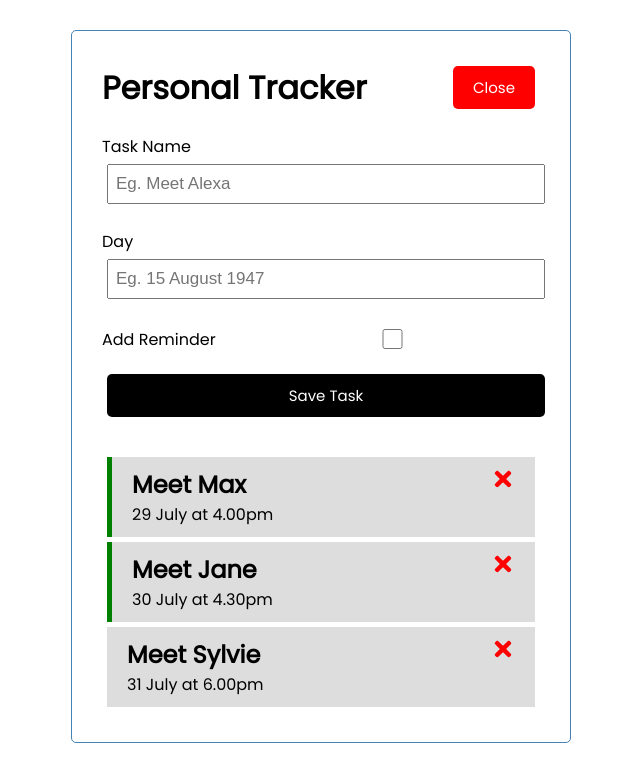
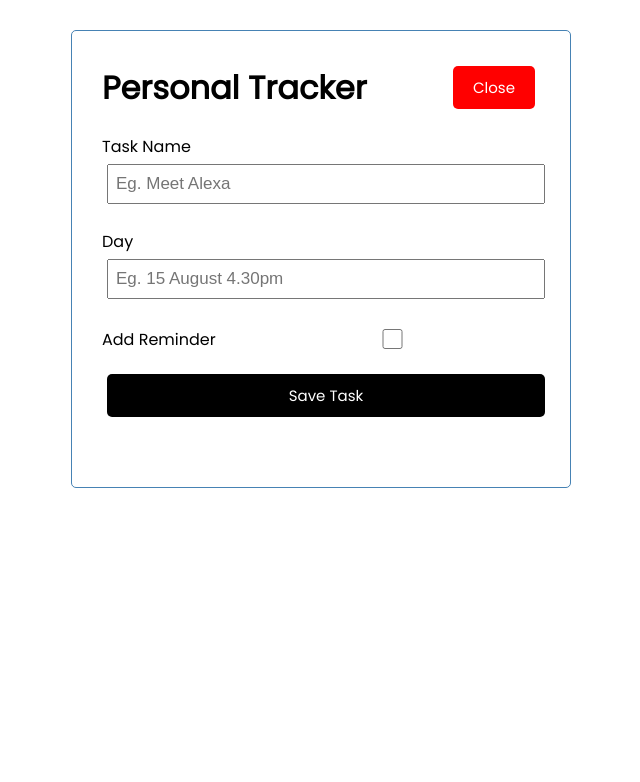
Before and after one commit to Anushree-cloud/personal-tracker-react-project, a React (Create React App) app: page / in a window 1280 px wide. Both pictures are taken after a click on the button "Add". Shown: the top 782 px of the page, without its empty margins (319-959 px from the left). Built offline with nearby package versions, Linux system fonts and the light colour scheme; data requests are answered from the project's data file.

Commit message:
edited previous methods to work with server data

```diff
--- a/src/App/App.js
+++ b/src/App/App.js
@@ -1,4 +1,4 @@
-import { useState } from 'react';
+import { useState, useEffect } from 'react';
 import Header from '../components/Header'
 import Tasks from '../components/Tasks';
 import AddTask from '../components/AddTask';
@@ -6,37 +6,41 @@ import AddTask from '../components/AddTask';
 
 function App() {
   const [toggleAddBtn, setToggleAddBtn] = useState(false)
-  const [tasks, setTasks] = useState([
-    {
-      id: 1,
-      text: "Meet Max",
-      day: "29 July at 4.00pm",
-      reminder: true
-    },
-    {
-      id: 2,
-      text: "Meet Jane",
-      day: "30 July at 4.30pm",
-      reminder: true
-    },
-    {
-      id: 3,
-      text: "Meet Sylvie",
-      day: "31 July at 6.00pm",
-      reminder: false
-    },
-  ])
+  const [tasks, setTasks] = useState([])
+
+  //fetch data from mock api
+  const fetchTasks = async () => {
+    const response = await fetch('http://localhost:8000/tasks')
+    const data = await response.json()
+    console.log(data)
+    return data
+  }
+
+  //get tasks from mock api
+  useEffect(() => {
+    const getTasks = async () => {
+      const tasksFromServer = await fetchTasks()
+      setTasks(tasksFromServer)
+    }
+    getTasks()
+  }, [])
 
   //delete tasks
-  const deleteTask = (id) => {
+  const deleteTask = async (id) => {
+    await fetch(`http://localhost:8000/tasks/${id}`, { method: 'DELETE' })
     setTasks(tasks.filter((task) => task.id !== id ))
   }
 
   //add task
-  const addTask = (task) => {
-    console.log(task);
-    const id = Date.now()
-    const newTask = { id, ...task }
+  const addTask = async (task) => {
+    const response = await fetch('http://localhost:8000/tasks', {
+      method: 'POST',
+      headers: {
+        'Content-type': 'application/json'
+      },
+      body: JSON.stringify(task)
+    })
+    const newTask = await response.json()
     setTasks([...tasks, newTask])
   }
 
@@ -47,15 +51,14 @@ function App() {
     )))
   }
 
+
   return (
     <div className="container">
         <Header onToggleAddBtn={() => setToggleAddBtn(!toggleAddBtn)} showAdd={toggleAddBtn} />
 
-        {toggleAddBtn && <AddTask onAdd={addTask} />}
-
-        {tasks.length > 0 ? (
-          <Tasks tasks={tasks} onDelete={deleteTask} onRemind={toggleReminder} />
-        ) : "No Tasks to Show. Add some!" }
+        {
+          toggleAddBtn ? <AddTask onAdd={addTask} /> : (tasks.length > 0 ? <Tasks tasks={tasks} onDelete={deleteTask} onRemind={toggleReminder} /> : "No Tasks to Show. Add some!" )
+        }
 
     </div>
   );
--- a/src/components/AddTask.js
+++ b/src/components/AddTask.js
@@ -36,7 +36,7 @@ const AddTask = ({ onAdd }) => {
                 <label>Day</label>
                 <input
                     type="text"
-                    placeholder="Eg. 15 August 1947"
+                    placeholder="Eg. 15 August 4.30pm"
                     value={day}
                     onChange={ e => setDay(e.target.value)}
                 />
```
